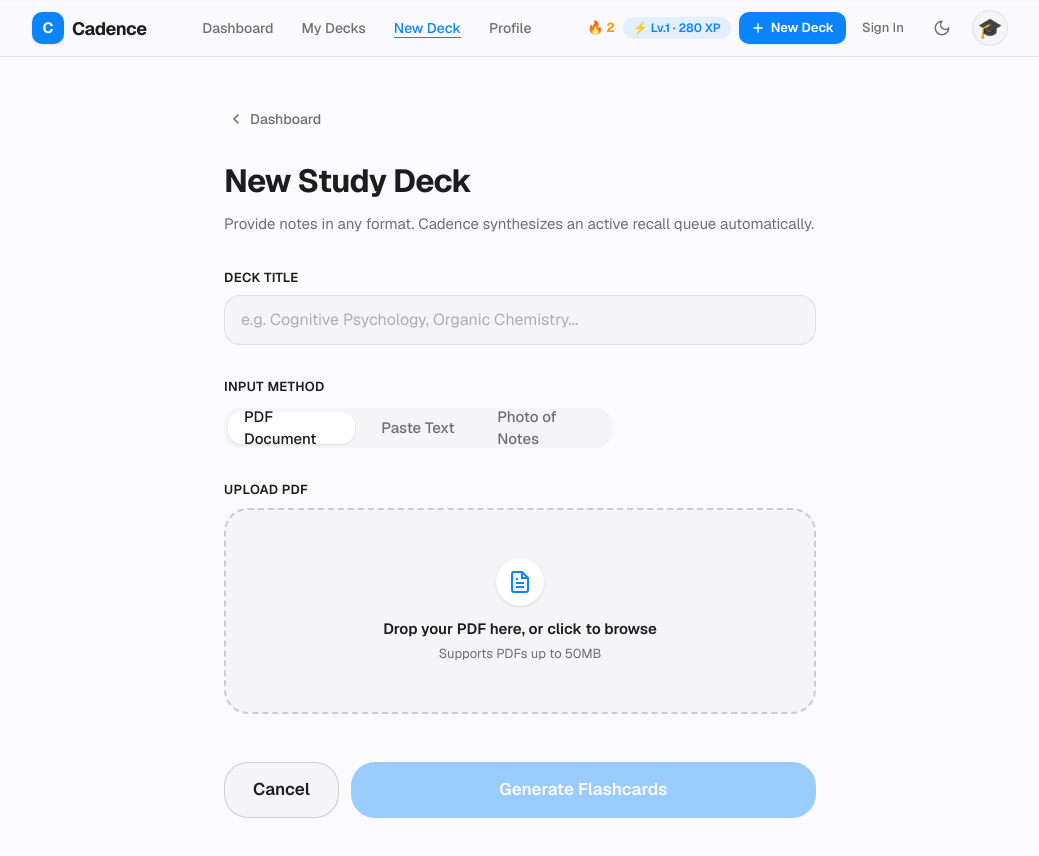
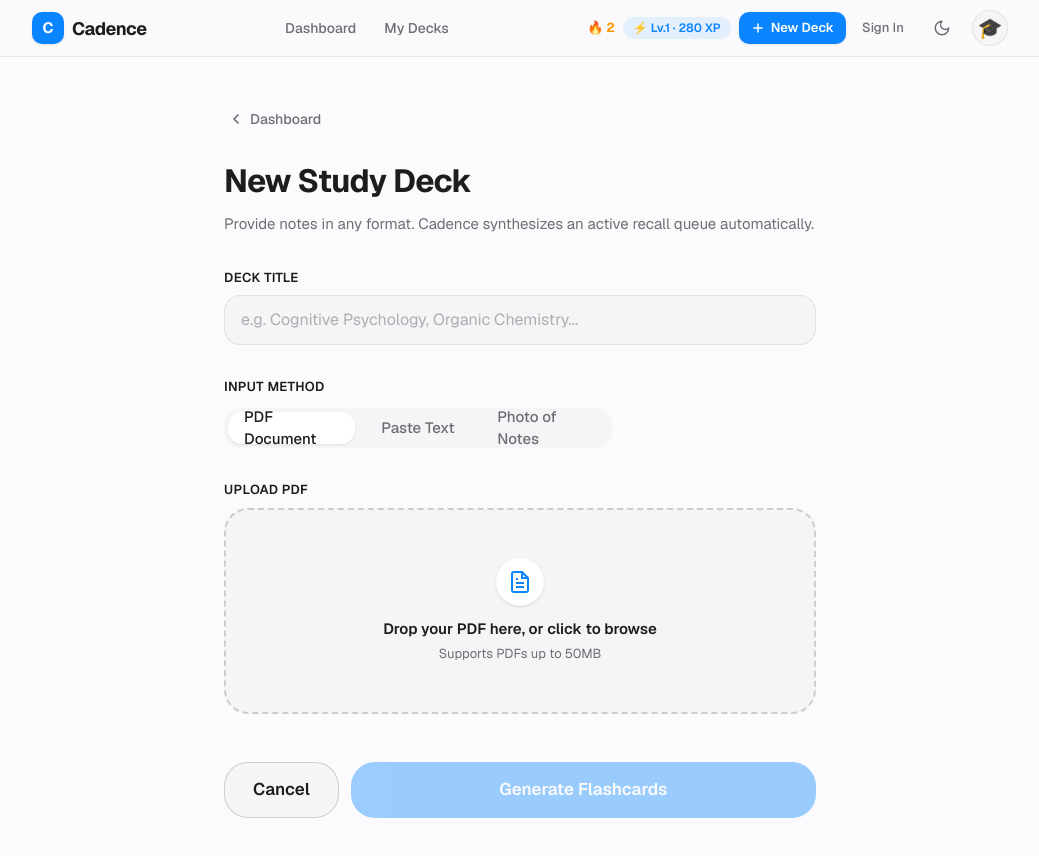
Before and after one commit to markwlsn/cadence, a Next.js app: page /decks/new in a window 1280 px wide. Shown: the whole page, without its empty margins (120-1159 px from the left). Built offline with nearby package versions, Linux system fonts and the light colour scheme.

Commit message:
refactor(navbar): remove redundant Profile and New Deck links from center desktop nav

```diff
--- a/components/ui/Navbar.tsx
+++ b/components/ui/Navbar.tsx
@@ -9,11 +9,16 @@
 import type { User } from '@/lib/auth';
 import type { UserStats } from '@/lib/gamification';
 
-const NAV_LINKS = [
+const DESKTOP_NAV_LINKS = [
   { label: 'Dashboard', href: '/' },
   { label: 'My Decks', href: '/#decks-section', isAnchor: true },
-  { label: 'New Deck', href: '/decks/new' },
-  { label: 'Profile', href: '/profile' },
+];
+
+const MOBILE_NAV_LINKS = [
+  { label: 'Dashboard', href: '/' },
+  { label: 'My Decks', href: '/#decks-section', isAnchor: true },
+  { label: '+ Create New Deck', href: '/decks/new' },
+  { label: 'Profile & Achievements', href: '/profile' },
 ];
 
 export function Navbar() {
@@ -92,7 +97,7 @@
           className="hidden md:flex items-center gap-1"
           aria-label="Primary navigation"
         >
-          {NAV_LINKS.map((link) => (
+          {DESKTOP_NAV_LINKS.map((link) => (
             <Link
               key={link.href}
               href={link.href}
@@ -161,7 +166,11 @@
             href="/profile"
             aria-label="Go to profile"
             title={user?.name || 'Profile'}
-            className="w-11 h-11 sm:w-9 sm:h-9 min-w-[44px] min-h-[44px] sm:min-w-0 sm:min-h-0 rounded-full flex items-center justify-center overflow-hidden bg-[var(--color-surface)] border border-[var(--color-border)] hover:border-[var(--color-border-strong)] transition-colors shrink-0 font-semibold text-[var(--color-text-secondary)] text-[15px]"
+            className={`w-11 h-11 sm:w-9 sm:h-9 min-w-[44px] min-h-[44px] sm:min-w-0 sm:min-h-0 rounded-full flex items-center justify-center overflow-hidden bg-[var(--color-surface)] border transition-all shrink-0 font-semibold text-[var(--color-text-secondary)] text-[15px] ${
+              pathname === '/profile'
+                ? 'border-[var(--color-accent)] ring-2 ring-[var(--color-accent)]/30'
+                : 'border-[var(--color-border)] hover:border-[var(--color-border-strong)]'
+            }`}
           >
             {mounted && isEmoji ? (
               <span className="text-[20px] leading-none">{user?.avatar}</span>
@@ -208,7 +217,7 @@
               </span>
             </div>
           )}
-          {NAV_LINKS.map((link) => (
+          {MOBILE_NAV_LINKS.map((link) => (
             <Link
               key={link.href}
               href={link.href}
```
